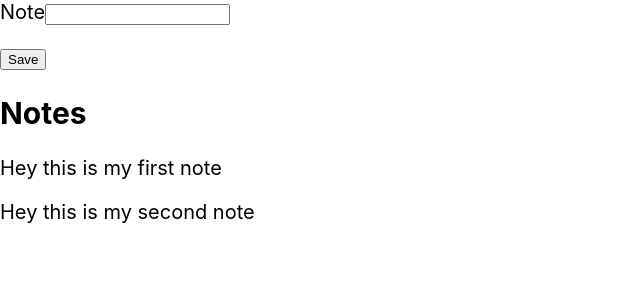
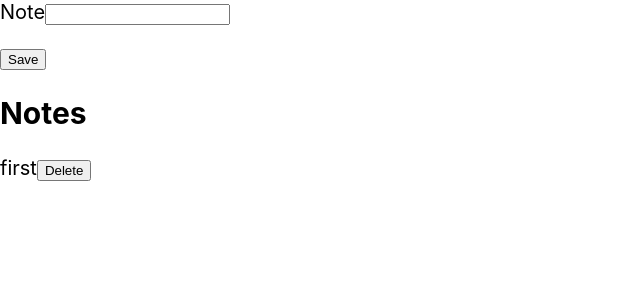
Before and after one commit to amanRecreates/issue-tracking-system, a React (Create React App) app: page / in a window 1280 px wide. Shown: the top 300 px of the page, without its empty margins (0-640 px from the left). Built offline with nearby package versions, Linux system fonts and the light colour scheme; data requests are answered from the project's data file.

Commit message:
delete functionality added

```diff
--- a/src/App.js
+++ b/src/App.js
@@ -20,7 +20,7 @@ function App() {
     const handleSubmitForm = (e) => {
         e.preventDefault()
         if (body) {                // to ignore empty field save
-            const note = {body}
+            const note = { body }
 
             // POST request, to update the displayed list
             fetch('http://localhost:8000/notes', {
@@ -29,18 +29,32 @@ function App() {
                     "Content-Type": "application/json"
                 },
                 body: JSON.stringify(note)
-            })
-            .then(() => {
-                // Get request, to update the displayed list
-                fetch('http://localhost:8000/notes')
+            }).then(() => {
+                    // Get request, to update the displayed list
+                    fetch('http://localhost:8000/notes')
+                        .then(res => {
+                            return res.json()
+                        })
+                        .then(data => {
+                            setNotes(data)
+                        })
+                })
+        }
+    }
+
+    const handleDelete = (id) => {
+        fetch('http://localhost:8000/notes/' + id, {
+            method: 'DELETE'
+        }).then(() => {
+            // Get request, to update the displayed list
+            fetch('http://localhost:8000/notes')
                 .then(res => {
                     return res.json()
                 })
                 .then(data => {
                     setNotes(data)
                 })
-            })
-        }
+        })
     }
 
     return (
@@ -53,7 +67,15 @@ function App() {
             </form>
             <div className={style.notes}>
                 <h2>Notes</h2>
-                {notes && notes.map(note => <p key={note.id}>{note.body}</p>)}
+                {notes && notes.map(note => {
+                    return (
+                        <p key={note.id}>
+                            {note.body}
+                            <button onClick={() => handleDelete(note.id)}>Delete</button>
+                        </p>
+                    )
+                }
+                )}
             </div>
         </div>
     );
--- a/src/data/db.json
+++ b/src/data/db.json
@@ -1,11 +1,7 @@
 {
   "notes": [
     {
-      "body": "Hey this is my first note",
-      "id": 0
-    },
-    {
-      "body": "Hey this is my second note",
+      "body": "first",
       "id": 1
     }
   ]
```
